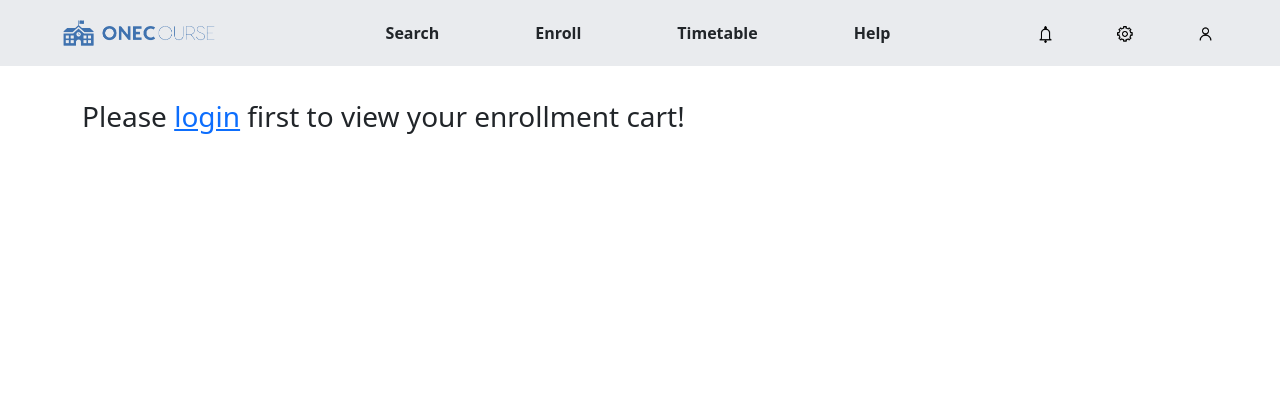
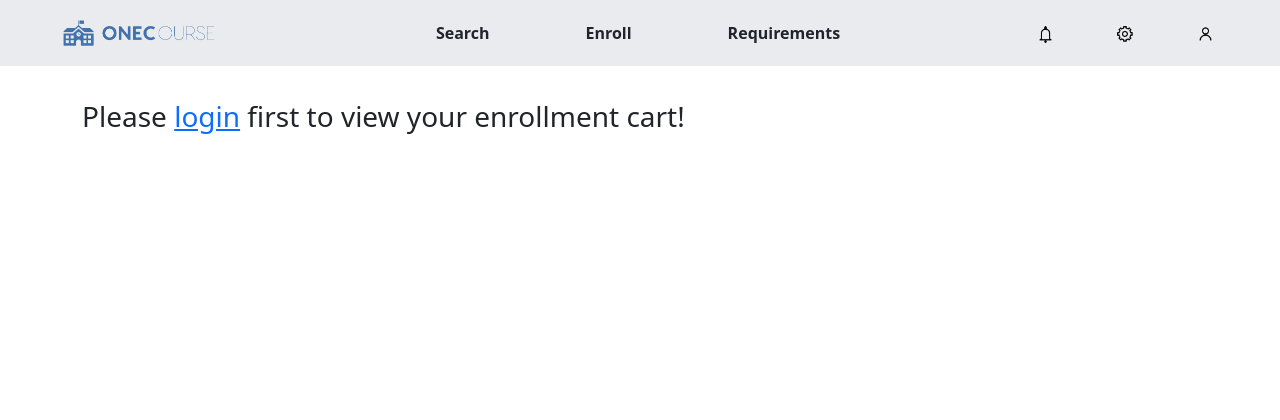
Before and after one commit to ECE444-2021Fall/project1-education-pathways-group-1-teamone, a Flask app: page /enroll/ in a window 1280 px wide. Shown: the top 420 px of the page. Run offline with Flask 2, Linux system fonts and the light colour scheme; parts of the project's set-up code (start-up, migrations or seed data) failed here and were passed over; some libraries are stand-ins or nearby versions.

Commit message:
Remove placeholder for navbar

```diff
--- a/project/templates/navbar.html
+++ b/project/templates/navbar.html
@@ -17,10 +17,7 @@
                     <a class="nav-link text-dark" href="/enroll"><b>Enroll</b></a>
                 </li>
                 <li class="nav-item">
-                    <a class="nav-link text-dark" href="/#"><b>Timetable</b></a>
-                </li>
-                <li class="nav-item">
-                    <a class="nav-link text-dark" href="/#"><b>Help</b></a>
+                    <a class="nav-link text-dark" href="/#"><b>Requirements</b></a>
                 </li>
             </ul>
             <ul class="navbar-nav mx-right">
```
